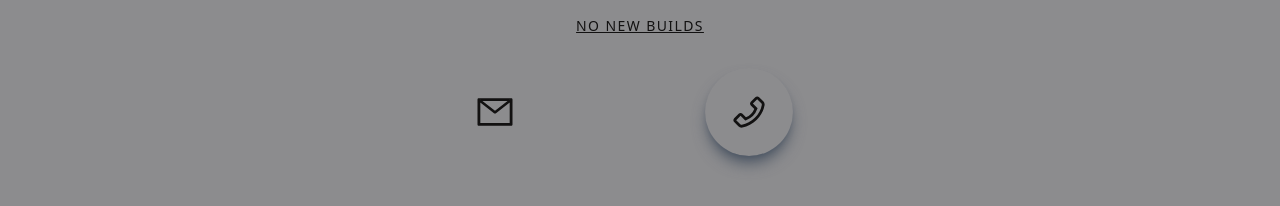
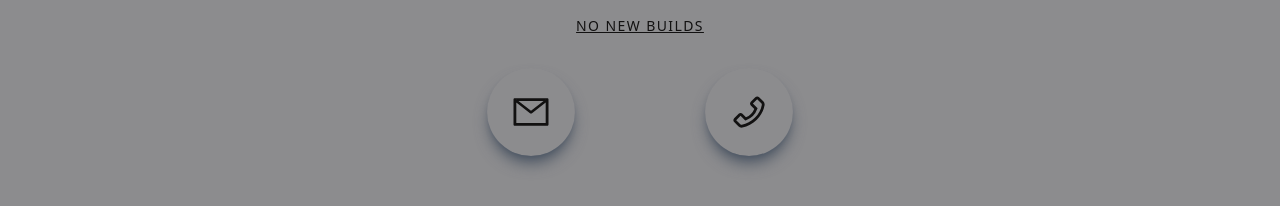
Before and after one commit to TefNutDev/dfb, a Next.js app: page / in a window 1280 px wide. Shown: the part 573-779 px from the top of the page. Built offline with nearby package versions, Linux system fonts and the light colour scheme.

Commit message:
commit on main

```diff
--- a/components/Gallery.jsx
+++ b/components/Gallery.jsx
@@ -29,7 +29,7 @@ const slideRight = () => {
                         <MdChevronLeft className='opacity-50 cursor-pointer hover:opacity-100' onClick={slideLeft} size={40} />
                         <div id='slider' className='w-full h-full overflow-x-scroll scroll whitespace-nowrap scroll-smooth scrollbar-hide'>
                         {data.map((item)=>(
-                            <div className='inline-block p-2 cursor-pointer hover:scale-105 ease-in-out duration-300'>
+                            <div key={item.id} className='inline-block p-2 cursor-pointer hover:scale-105 ease-in-out duration-300'>
                             <Image src={item.img} alt='/' width='350px' height='450px' />
                             </div>
                         ))}
--- a/components/Main.jsx
+++ b/components/Main.jsx
@@ -30,9 +30,11 @@ const Main = () => {
             to contact us now to make an enquiry! </p>
             <p className="py-4 uppercase text-sm tracking-widest underline text-bold">No New Builds</p>
           <div className="flex items-center justify-between max-w-[330px] m-auto py-4">
-            <Link href="/#contact" className="rounded-full mx-3 shadow-lg shadow-gray-600 p-6 cursor-pointer hover:scale-110 ease-in duration-300">
+            <div className="rounded-full mx-3 shadow-lg shadow-gray-600 p-6 cursor-pointer hover:scale-110 ease-in duration-300">
+            <Link href="/#contact">
               <AiOutlineMail size={40} />
             </Link>
+            </div>
             <a href='tel://+353876136030' className="rounded-full mx-3 shadow-lg shadow-gray-600 p-6 cursor-pointer hover:scale-110 ease-in duration-300">
               <AiOutlinePhone size={40} />
             </a>
```
